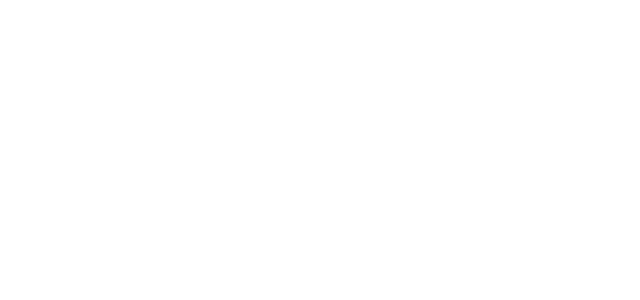
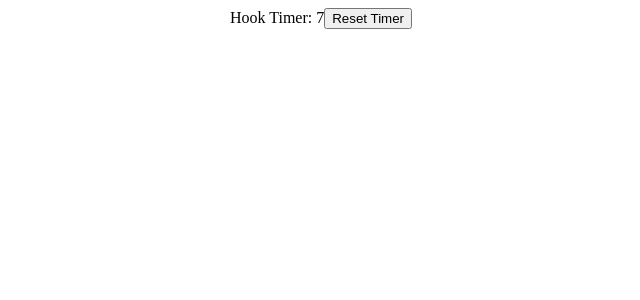
Before and after one commit to Renaldis/react-hooks, a React (Vite) app: page / in a window 1280 px wide. Shown: the top 300 px of the page, without its empty margins (319-959 px from the left). Built offline with nearby package versions, Linux system fonts and the light colour scheme.

Commit message:
update useRef Hooks

```diff
--- a/src/App.jsx
+++ b/src/App.jsx
@@ -1,13 +1,15 @@
 import WithUseCallback from "./hooks/useCallback/WithUseCallback";
 import Counter from "./hooks/useMemo/Counter";
 import FocusInput from "./hooks/useRef/FocusInput";
+import HookTimer from "./hooks/useRef/HookTimer";
 
 function App() {
   return (
     <div className="App">
       {/* <WithUseCallback /> */}
       {/* <Counter /> */}
-      {/* <RefCounter /> */}
+      {/* <FocusInput /> */}
+      <HookTimer />
     </div>
   );
 }
--- /dev/null
+++ b/src/hooks/useRef/HookTimer.jsx
@@ -0,0 +1,25 @@
+import { useState, useEffect, useRef } from "react";
+
+export default function HookTimer() {
+  const [timer, setTimer] = useState(0);
+  const intervalRef = useRef();
+
+  useEffect(() => {
+    intervalRef.current = setInterval(() => {
+      setTimer((prevTimer) => prevTimer + 1);
+    }, 1000);
+
+    return () => {
+      clearInterval(intervalRef.current);
+    };
+  }, []);
+
+  return (
+    <div>
+      Hook Timer: {timer}
+      <button onClick={() => clearInterval(intervalRef.current)}>
+        Reset Timer
+      </button>
+    </div>
+  );
+}
```
Also changed, not shown: 1 other file (tests, documents, lock files or other folders).
